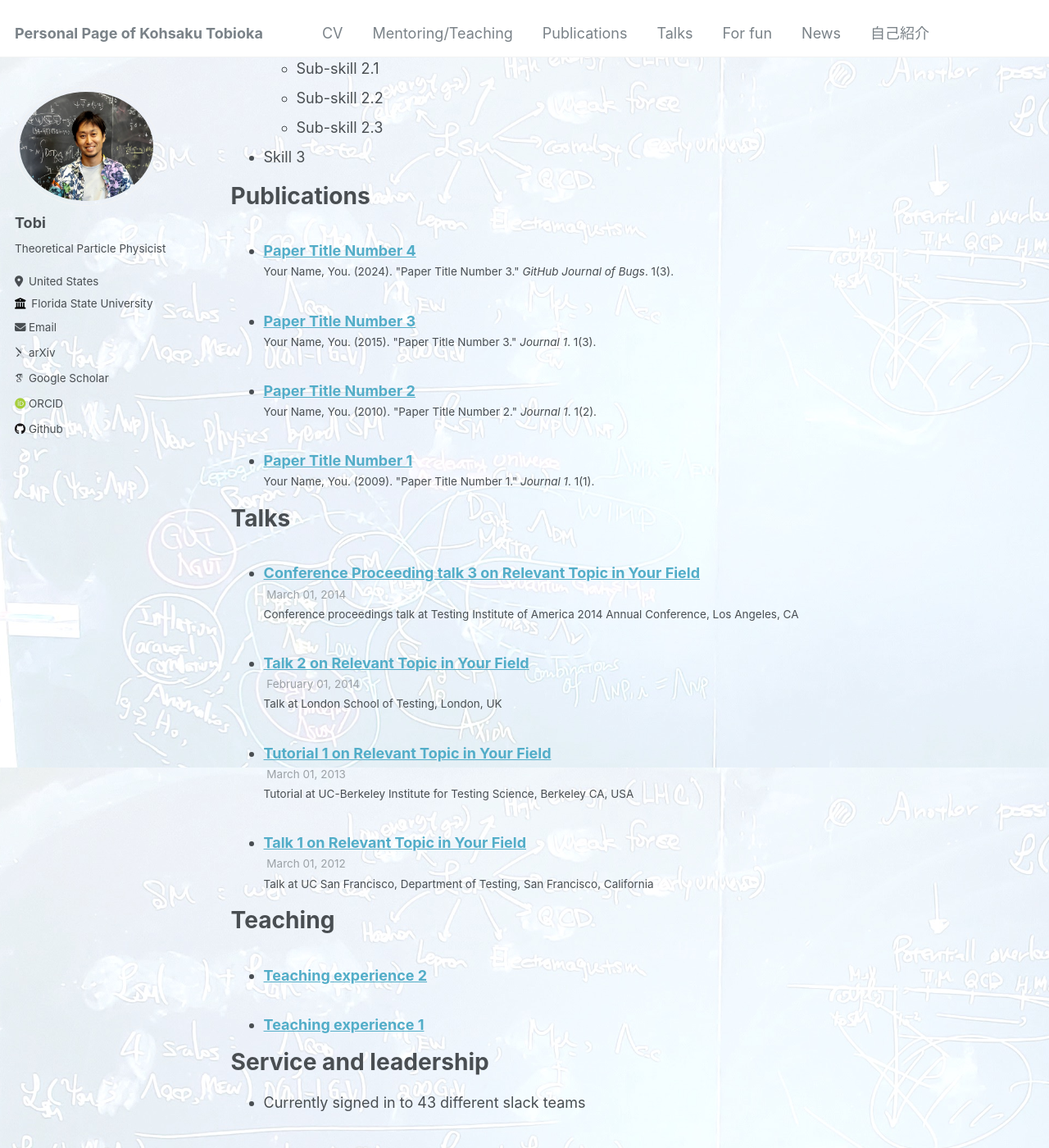
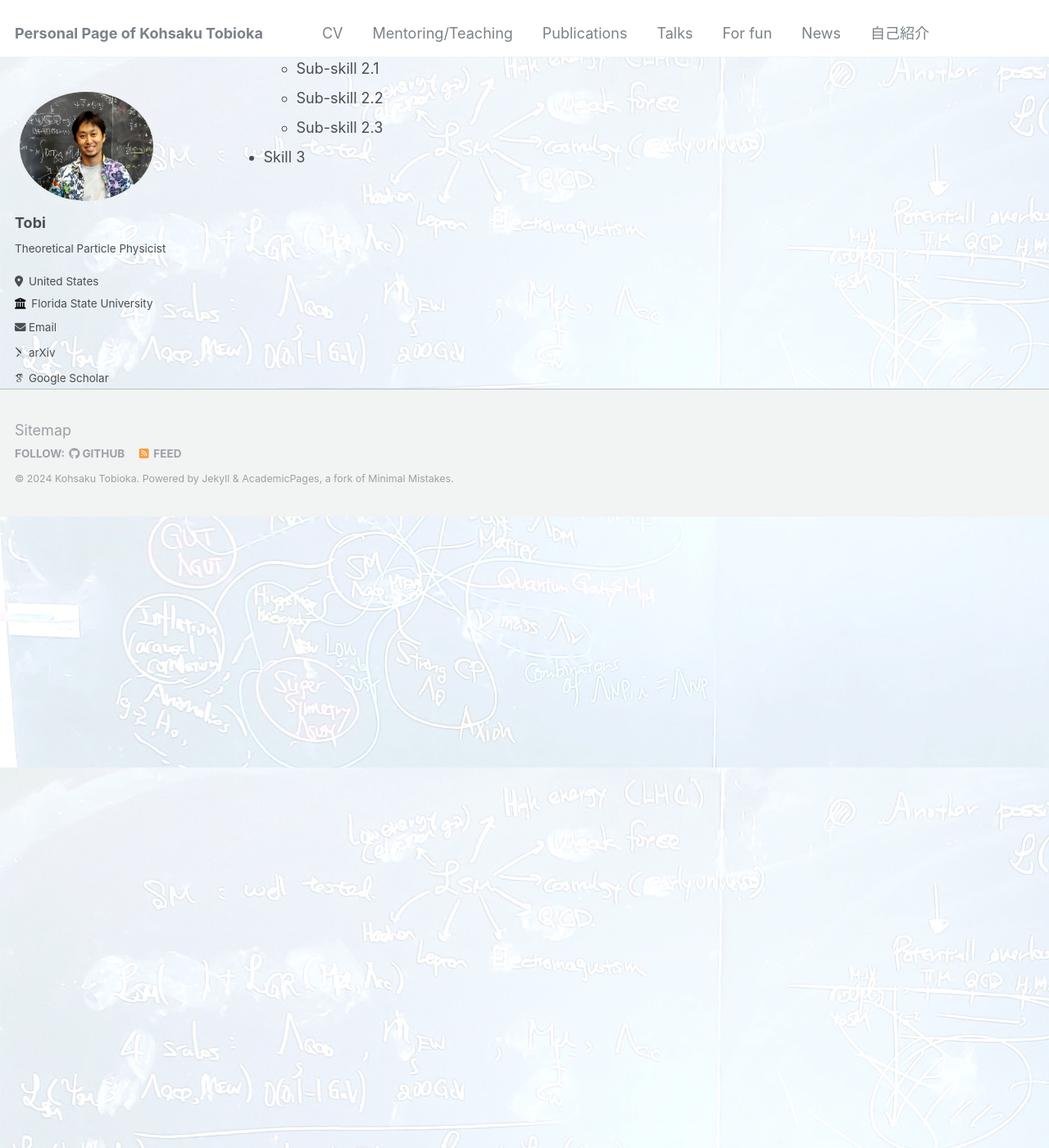
Before and after one commit to Kohsaku-Tobioka/Kohsaku-Tobioka.github.io, a Jekyll site: the page built from _pages/cv.md, in a window 1280 px wide and 1400 px high, scrolled down 864 px. Shown: the whole window at 82% size. Built offline with Jekyll 4.4.1, drawn with Linux system fonts in a browser that asks for light colours; some web fonts are replaced.

Commit message:
modify the publications

```diff
--- a/_pages/cv.md
+++ b/_pages/cv.md
@@ -40,25 +40,3 @@
   * Sub-skill 2.2
   * Sub-skill 2.3
 * Skill 3
-
-Publications
-======
-  <ul>{% for post in site.publications reversed %}
-    {% include archive-single-cv.html %}
-  {% endfor %}</ul>
-
-Talks
-======
-  <ul>{% for post in site.talks reversed %}
-    {% include archive-single-talk-cv.html  %}
-  {% endfor %}</ul>
-
-Teaching
-======
-  <ul>{% for post in site.teaching reversed %}
-    {% include archive-single-cv.html %}
-  {% endfor %}</ul>
-
-Service and leadership
-======
-* Currently signed in to 43 different slack teams
--- a/_publications/2009-10-01-paper-title-number-1.md
+++ b/_publications/2009-10-01-paper-title-number-1.md
@@ -1,8 +1,8 @@
 ---
-title: "Paper Title Number 1"
+title: "Higgs Physics"
 collection: publications
 permalink: /publication/2009-10-01-paper-title-number-1
-excerpt: 'This paper is about the number 1. The number 2 is left for future work.'
+excerpt: 'Higgs is not a fermion.'
 date: 2009-10-01
 venue: 'Journal 1'
 paperurl: 'http://academicpages.github.io/files/paper1.pdf'
--- a/_publications/2010-10-01-paper-title-number-2.md
+++ b/_publications/2010-10-01-paper-title-number-2.md
@@ -1,5 +1,5 @@
 ---
-title: "Paper Title Number 2"
+title: "Axion Search"
 collection: publications
 permalink: /publication/2010-10-01-paper-title-number-2
 excerpt: 'This paper is about the number 2. The number 3 is left for future work.'
@@ -9,4 +9,4 @@
 citation: 'Your Name, You. (2010). &quot;Paper Title Number 2.&quot; <i>Journal 1</i>. 1(2).'
 ---
 
-The contents above will be part of a list of publications, if the user clicks the link for the publication than the contents of section will be rendered as a full page, allowing you to provide more information about the paper for the reader. When publications are displayed as a single page, the contents of the above "citation" field will automatically be included below this section in a smaller font.
+I will get a nobel prize for hunting axions!!
```
Also changed, not shown: other parts of _pages/cv.md (+1 -1 lines).
